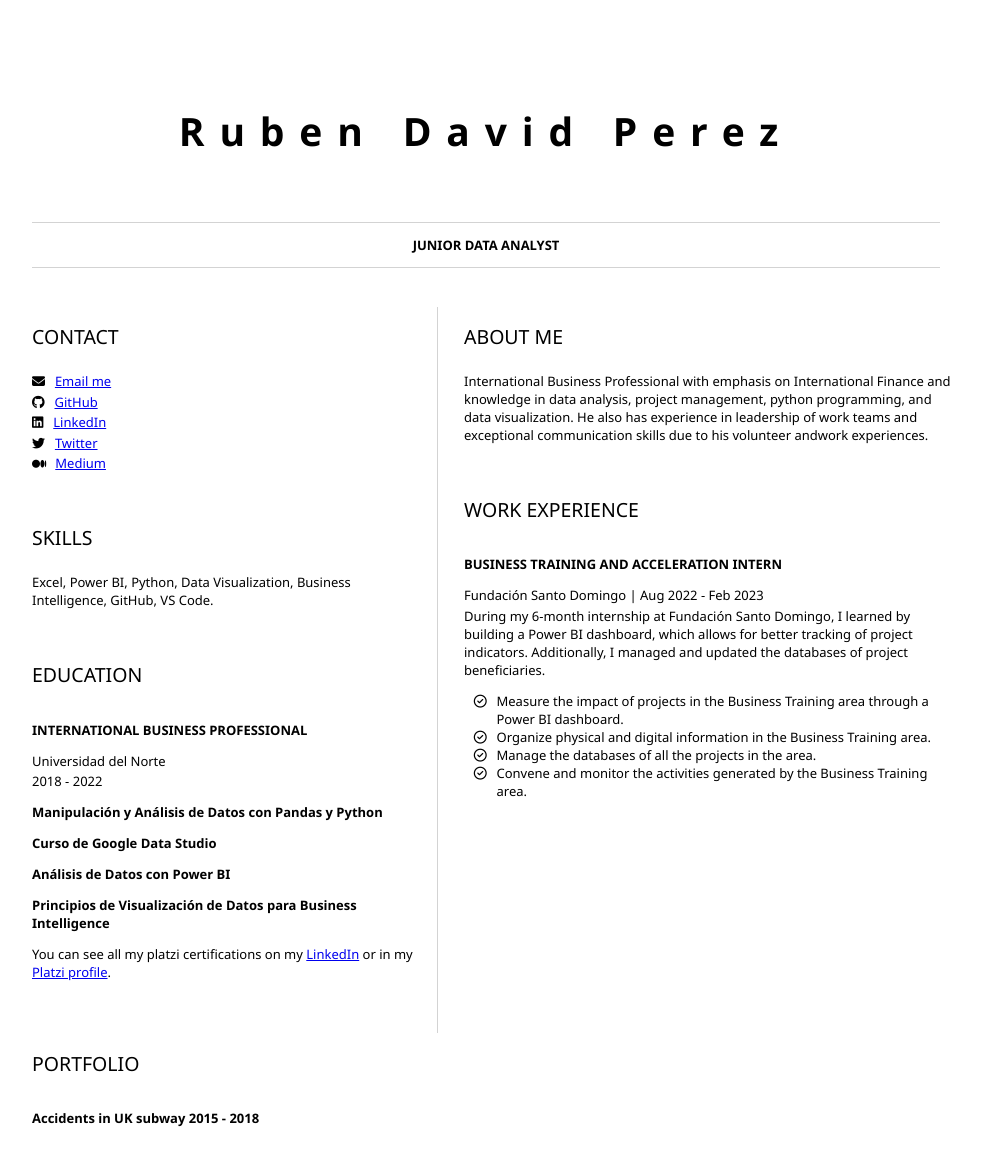
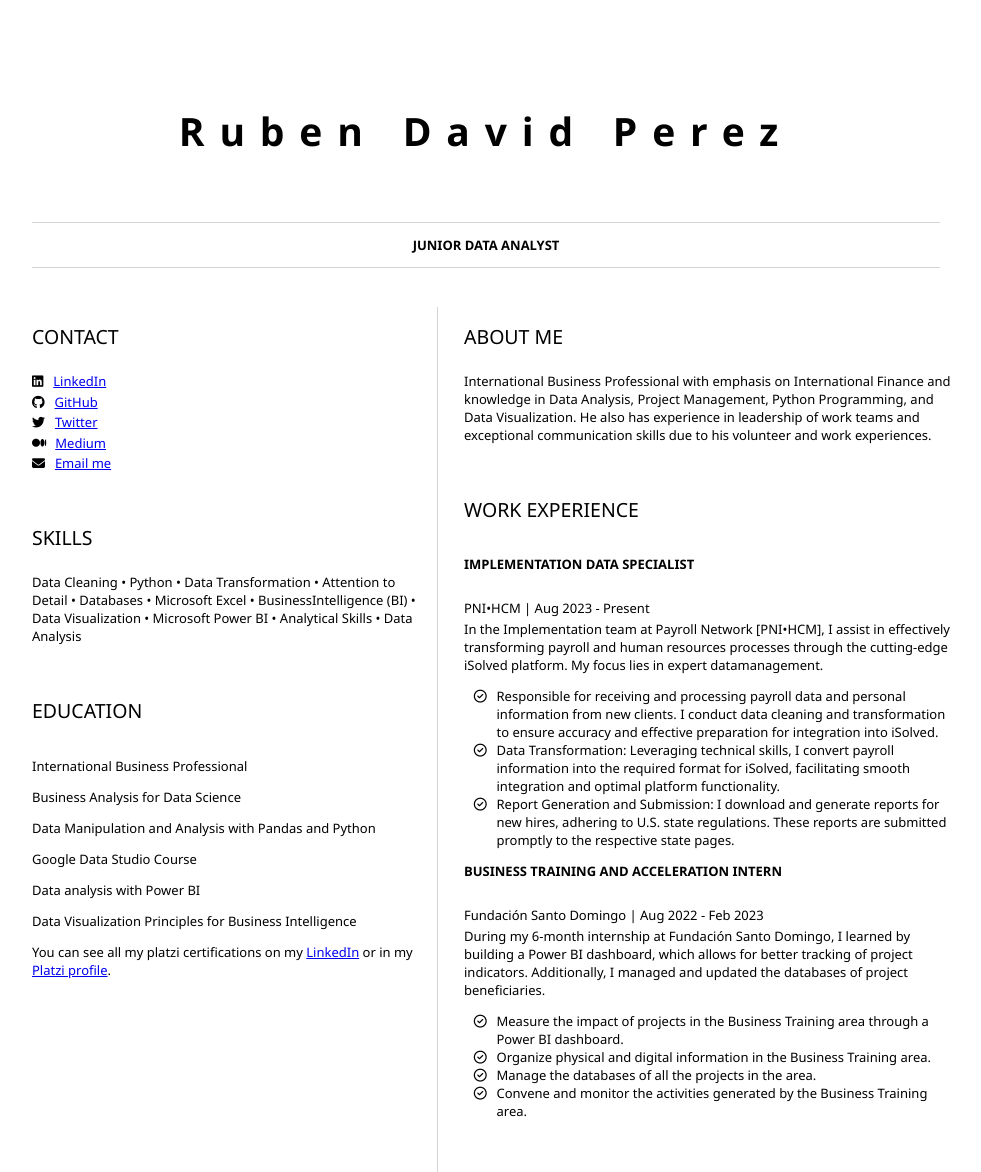
Before and after one commit to rubendavidp/resume, a plain HTML site: page index.html in a window 1280 px wide. Shown: the top 1172 px of the page, without its empty margins (154-1135 px from the left). Drawn offline with Linux system fonts and the light colour scheme; grey boxes are pictures that could not be loaded.

Commit message:
resume update (04/2024)

```diff
--- a/index.html
+++ b/index.html
@@ -21,17 +21,14 @@
             <section>
                 <h2>CONTACT</h2>
                 <!-- contact info including social media -->
+
                 <p>
-                    <i class="fa fa-envelope" aria-hidden="true"></i>
-                    <a href="mailto:rdcantillo@uninorte.edu.co" target="_blank">Email me</a>
+                    <i class="fab fa-linkedin" aria-hidden="true"></i>
+                    <a href="https://www.linkedin.com/in/rubendavidp/" target="_blank">LinkedIn</a>
                 </p>
                 <p>
                     <i class="fab fa-github" aria-hidden="true"></i>
                     <a href="https://github.com/rubendavidp" target="_blank">GitHub</a>
-                </p>
-                <p>
-                    <i class="fab fa-linkedin" aria-hidden="true"></i>
-                    <a href="https://www.linkedin.com/in/rubendavidp/" target="_blank">LinkedIn</a>
                 </p>
                 <p>
                     <i class="fab fa-twitter" aria-hidden="true"></i>
@@ -41,26 +38,27 @@
                     <i class="fa-brands fa-medium fa-sm"></i>
                     <a href="https://medium.com/@rubendavidp" target="_blank">Medium</a>
                 </p>
+                <p>
+                    <i class="fa fa-envelope" aria-hidden="true"></i>
+                    <a href="mailto:rdcantillo@uninorte.edu.co" target="_blank">Email me</a>
+                </p>
             </section>
             <section>
                 <h2>SKILLS</h2>
                 <!-- your skills -->
-                <p>Excel, Power BI, Python, Data Visualization, Business Intelligence, GitHub, VS Code.</p>
+                <p>Data Cleaning • Python • Data Transformation • Attention to Detail • Databases • Microsoft Excel • BusinessIntelligence (BI) • Data Visualization • Microsoft Power BI • Analytical Skills • Data Analysis
+                </p>
             </section>
             <section>
                 <h2>EDUCATION</h2>
                 <!-- your education -->
-                <h3 id="subtitle">INTERNATIONAL BUSINESS PROFESSIONAL</h3>
-                    <p>
-                        Universidad del Norte
-                    </p>
-                    <p>
-                        2018 - 2022
-                    </p>
-                <h3 id="subtitle">Manipulación y Análisis de Datos con Pandas y Python</h3>
-                <h3 id="subtitle">Curso de Google Data Studio</h3>
-                <h3 id="subtitle">Análisis de Datos con Power BI</h3>
-                <h3 id="subtitle">Principios de Visualización de Datos para Business Intelligence</h3>
+                <h3 id="subtitle">International Business Professional</h3>
+                <h3 id="subtitle">Business Analysis for Data Science</h3>
+                <h3 id="subtitle">Data Manipulation and Analysis with Pandas and Python</h3>
+                <h3 id="subtitle">Google Data Studio Course</h3>
+                <h3 id="subtitle">Data analysis with Power BI</h3>
+                <h3 id="subtitle">Data Visualization Principles for Business Intelligence</h3>
+
                 <p>
                     You can see all my platzi certifications on my <a href="https://www.linkedin.com/in/rubendavidp/" target="_blank">LinkedIn</a> or in my <a href="https://platzi.com/p/rubendavidp/" target="_blank">Platzi profile</a>.
                 </p>
@@ -71,14 +69,27 @@
                 <h2>ABOUT ME</h2>
                 <!-- about you -->
                 <p>
-                    International Business Professional with emphasis on International Finance and knowledge in data analysis, project management, python programming, and data visualization.
-                    He also has experience in leadership of work teams and exceptional communication skills due to his volunteer andwork experiences.
+                    International Business Professional with emphasis on International Finance and knowledge in Data Analysis, Project Management, Python Programming, and Data Visualization.
+                    He also has experience in leadership of work teams and exceptional communication skills due to his volunteer and work experiences.
                 </p>
             </section>
             <section>
                 <h2>WORK EXPERIENCE</h2>
                 <!-- your work experience -->
-                <h3 id="subtitle">BUSINESS TRAINING AND ACCELERATION INTERN</h3>
+                <h3 id="role">IMPLEMENTATION DATA SPECIALIST</h3>
+                    <p>
+                        PNI•HCM | Aug 2023 - Present
+                    </p>
+                    <p>
+                        In the Implementation team at Payroll Network [PNI•HCM], I assist in effectively transforming payroll and human resources processes through the cutting-edge iSolved platform. My focus lies in expert datamanagement.
+                    </p>
+                    <ul class="fa-ul" style="--fa-li-width: 2em;">
+                        <li><span class="fa-li"><i class="fa-regular fa-circle-check"></i></span>Responsible for receiving and processing payroll data and personal information from new clients. I conduct data cleaning and transformation to ensure accuracy and effective preparation for integration into iSolved.</li>
+                        <li><span class="fa-li"><i class="fa-regular fa-circle-check"></i></span>Data Transformation: Leveraging technical skills, I convert payroll information into the required format for iSolved, facilitating smooth integration and optimal platform functionality.</li>
+                        <li><span class="fa-li"><i class="fa-regular fa-circle-check"></i></span>Report Generation and Submission: I download and generate reports for new hires, adhering to U.S. state regulations. These reports are submitted promptly to the respective state pages.</li>
+                      </ul>
+
+                <h3 id="role">BUSINESS TRAINING AND ACCELERATION INTERN</h3>
                     <p>
                         Fundación Santo Domingo | Aug 2022 - Feb 2023
                     </p>
@@ -97,14 +108,15 @@
     </main>
     <section>
         <h2>PORTFOLIO</h2>
-        <h3>Accidents in UK subway 2015 - 2018</h3>
+        <h3 id="subtitle">Accidents in UK subway 2015 - 2018</h3>
         <!-- about your personal projects -->
+        <p id="insights">
+            To know the analysis and insights go to my <a href="https://medium.com/@rubendavidp/data-analysis-about-accidents-in-uk-subway-6d4516f53f61" target="_blank">article</a> in Medium.
+        </p>
         <div class="embed-container">
             <iframe class="iframe-responsive" title="Accidents in UK Subway - BI Report" src="https://app.powerbi.com/view?r=eyJrIjoiMzAxOTFhNDgtM2ViYi00MThiLTkwMDYtODYwYzYzYWZmM2QzIiwidCI6ImJhYjBiNjc5LWJkNWYtNGZlOC1iNTE2LWM2YjhiMzE3Yzc4MiIsImMiOjR9" frameborder="0" allowFullScreen="true"></iframe>
         </div>
-        <p id="insights">
-            To know the analysis and insights go to my <a href="https://medium.com/@rubendavidp/data-analysis-about-accidents-in-uk-subway-6d4516f53f61" target="_blank">article</a> in Medium.
-        </p>
+
         <!-- ** insights **
         <p>
             <ul>
--- a/styles.css
+++ b/styles.css
@@ -36,8 +36,8 @@ hr {
 }
 
 h2 {
+    margin-bottom: 0;
     font-weight: 100;
-    margin-bottom: 0;
 }
 
 h1 {
@@ -64,10 +64,11 @@ h3 {
 
 #subtitle {
     padding-bottom: 0%;
+    font-weight: 500;
 }
 
 #insights {
-    padding-top: 1em;
+    padding-bottom: 1em;
 }
 
 .embed-container {
```
